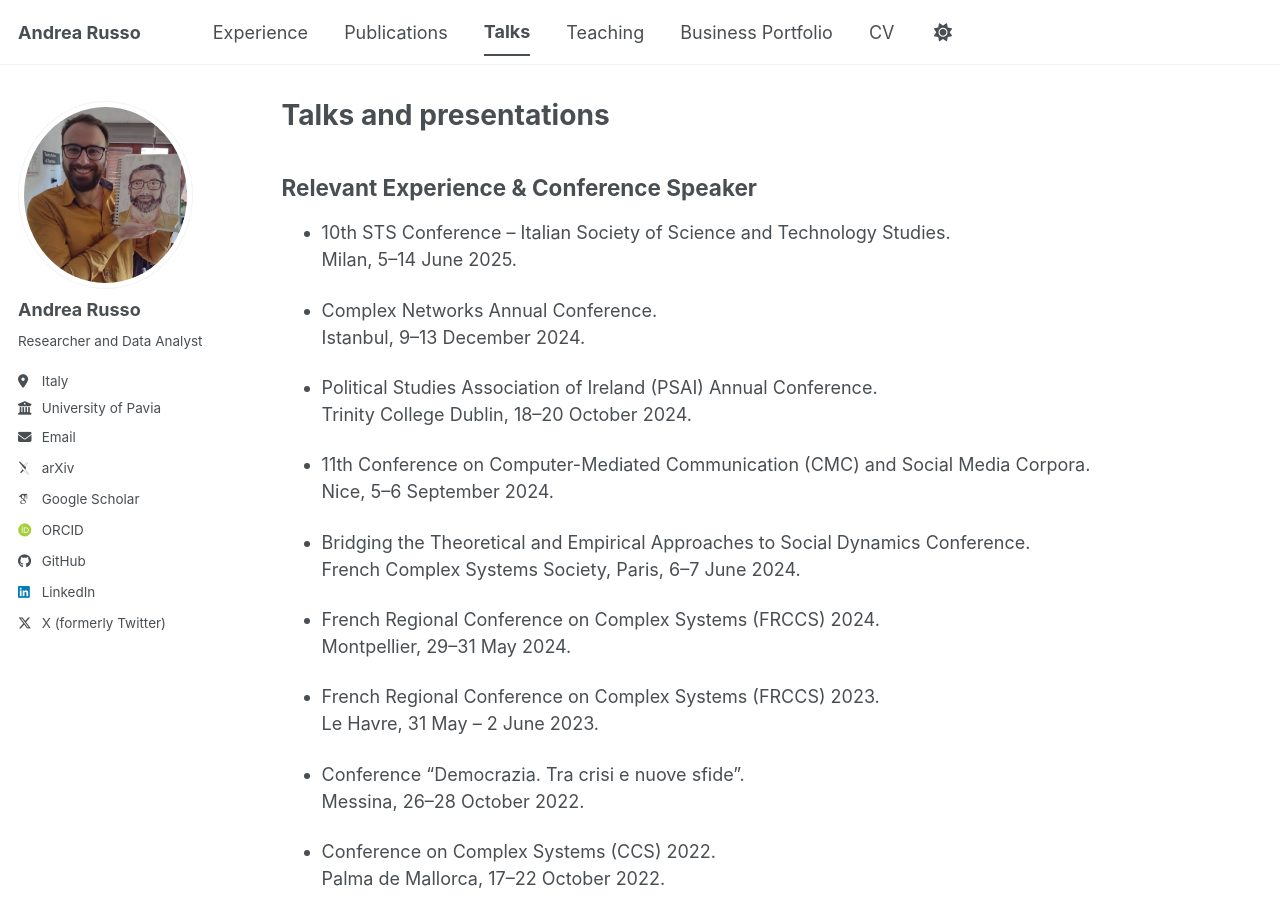
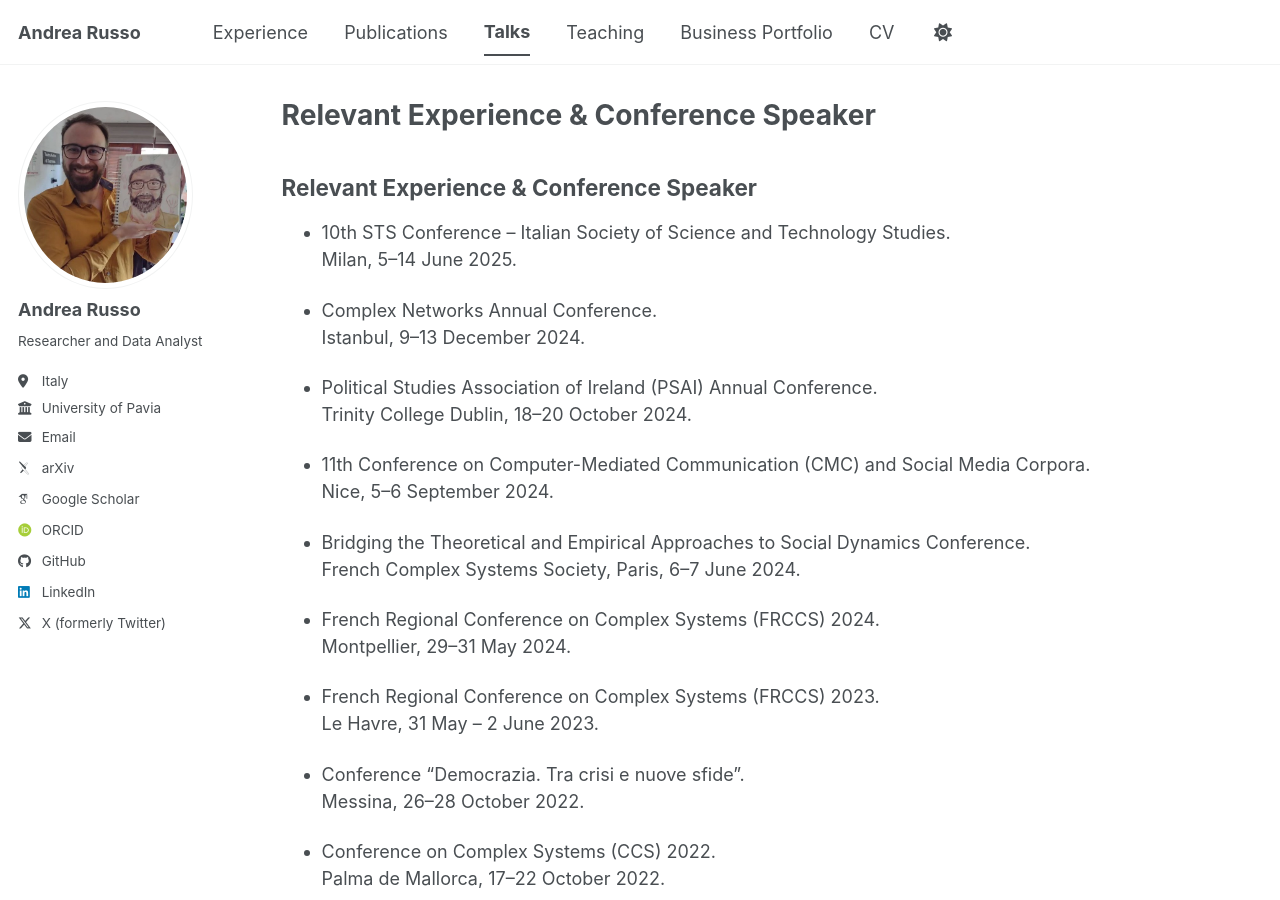
Before and after one commit to AndreaRussoPhD/AndreaRussoPhD.github.io, a Jekyll site: the page built from _pages/talks.md, in a window 1280 px wide and 900 px high. Built offline with Jekyll 4.4.1, drawn with Linux system fonts in a browser that asks for light colours; some web fonts are replaced; a script bundle is joined from its source files by our own code; library files that are not in the unit come from our copies; our own code applies the rules of GitHub Pages for plain Markdown files.

Commit message:
Update talks.md

```diff
--- a/_pages/talks.md
+++ b/_pages/talks.md
@@ -1,6 +1,5 @@
 ---
 layout: archive
-title: "Talks and presentations"
 permalink: /talks/
 author_profile: true
 ---
```
